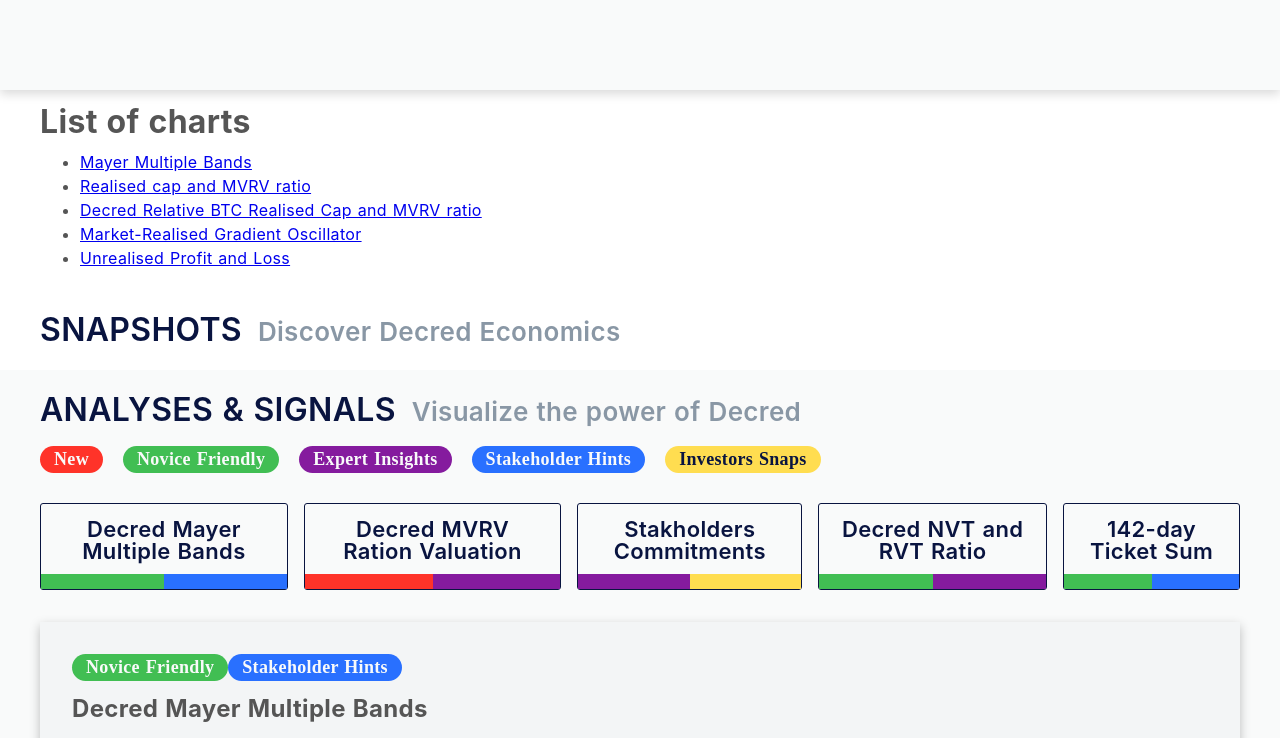
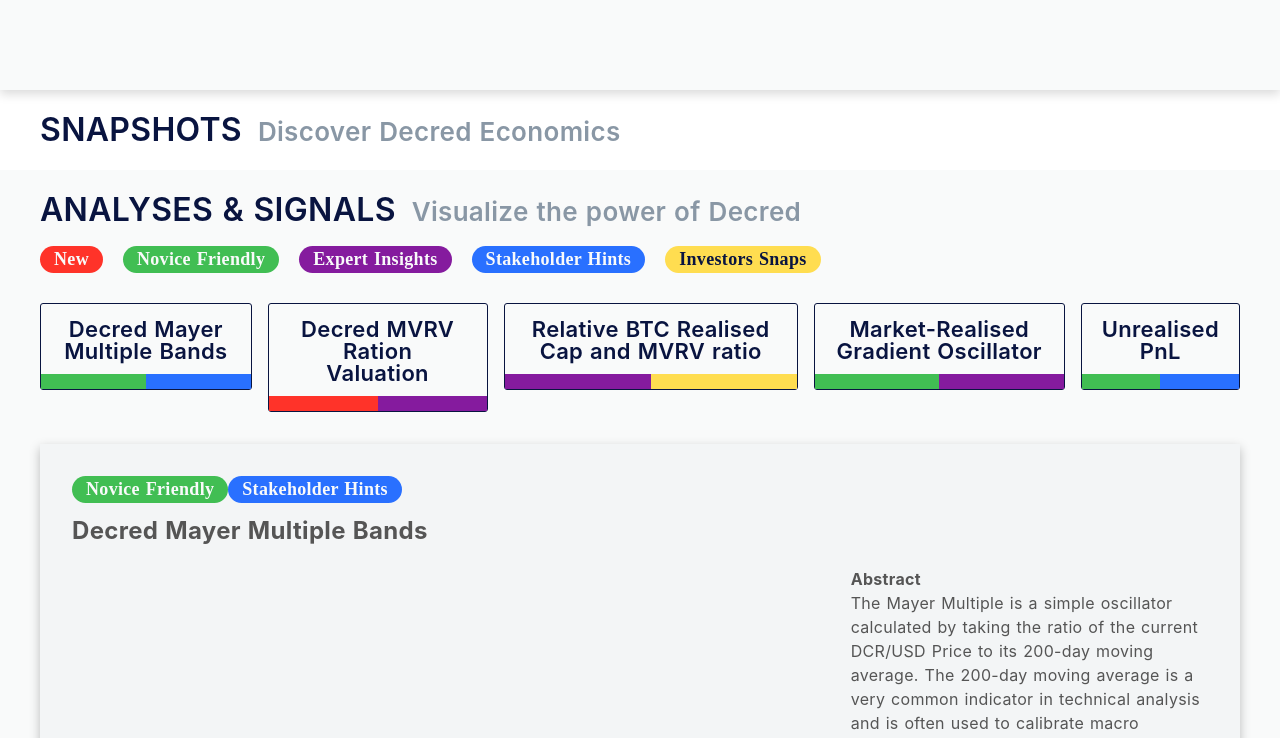
Before and after one commit to Decred-Bulls/dcronchain, a Nuxt app: page / in a window 1280 px wide. Shown: the top 738 px of the page. Built offline with nearby package versions, Linux system fonts and the light colour scheme; no server answers; a web font is replaced by a local one.

Commit message:
pages/index - add links to ChartCards

```diff
--- a/pages/index.vue
+++ b/pages/index.vue
@@ -1,38 +1,5 @@
 <template>
   <div class="p-homepage">
-    <Section>
-      <h1>List of charts</h1>
-      <ul class="mt-3">
-        <li>
-          <nuxt-link to="/charts/decred-mayer-multiple-bands"
-            >Mayer Multiple Bands</nuxt-link
-          >
-        </li>
-        <li>
-          <nuxt-link to="/charts/decred-realised-cap-and-mvrv-ratio"
-            >Realised cap and MVRV ratio</nuxt-link
-          >
-        </li>
-
-        <li>
-          <nuxt-link
-            to="/charts/decred-relative-bitcoin-realised-cap-and-mvrv-ratio"
-            >Decred Relative BTC Realised Cap and MVRV ratio</nuxt-link
-          >
-        </li>
-        <li>
-          <nuxt-link to="/charts/decred-market-realised-gradient-oscillator"
-            >Market-Realised Gradient Oscillator</nuxt-link
-          >
-        </li>
-        <li>
-          <nuxt-link to="/charts/decred-unrealised-profit-and-loss"
-            >Unrealised Profit and Loss</nuxt-link
-          >
-        </li>
-      </ul>
-    </Section>
-
     <Section>
       <div>
         <h2 class="c-title">Snapshots</h2>
@@ -107,21 +74,33 @@
         <el-col lg=""
       </el-row> -->
       <div class="c-chart-cards mt-30">
+        <nuxt-link to="/charts/decred-mayer-multiple-bands">
           <ChartCard :colors="['green', 'blue']" icon="pie">
             Decred Mayer Multiple Bands
           </ChartCard>
+        </nuxt-link>
+        <nuxt-link to="/charts/decred-realised-cap-and-mvrv-ratio">
           <ChartCard :colors="['red', 'purple']" icon="bar">
             Decred MVRV Ration Valuation
           </ChartCard>
+        </nuxt-link>
+        <nuxt-link
+          to="/charts/decred-relative-bitcoin-realised-cap-and-mvrv-ratio"
+        >
           <ChartCard :colors="['purple', 'yellow']" icon="pie"
-          >Stakholders Commitments
+            >Relative BTC Realised Cap and MVRV ratio
           </ChartCard>
+        </nuxt-link>
+        <nuxt-link to="/charts/decred-market-realised-gradient-oscillator">
           <ChartCard :colors="['green', 'purple']" icon="bar">
-          Decred NVT and RVT Ratio
+            Market-Realised Gradient Oscillator
           </ChartCard>
+        </nuxt-link>
+        <nuxt-link to="/charts/decred-unrealised-profit-and-loss">
           <ChartCard :colors="['green', 'blue']" icon="pie">
-          142-day Ticket Sum
+            Unrealised PnL
           </ChartCard>
+        </nuxt-link>
       </div>
 
       <div class="c-chart__wrapper mt-5 py-5 px-5">
@@ -488,6 +467,13 @@ export default Vue.extend({
         margin-right: 16px;
       }
     }
+
+    a,
+    a:hover,
+    a:active,
+    a:visited {
+      text-decoration: none;
+    }
   }
 
   .c-chart__wrapper {
```
Lines whose indentation alone changed are shown as unchanged.
